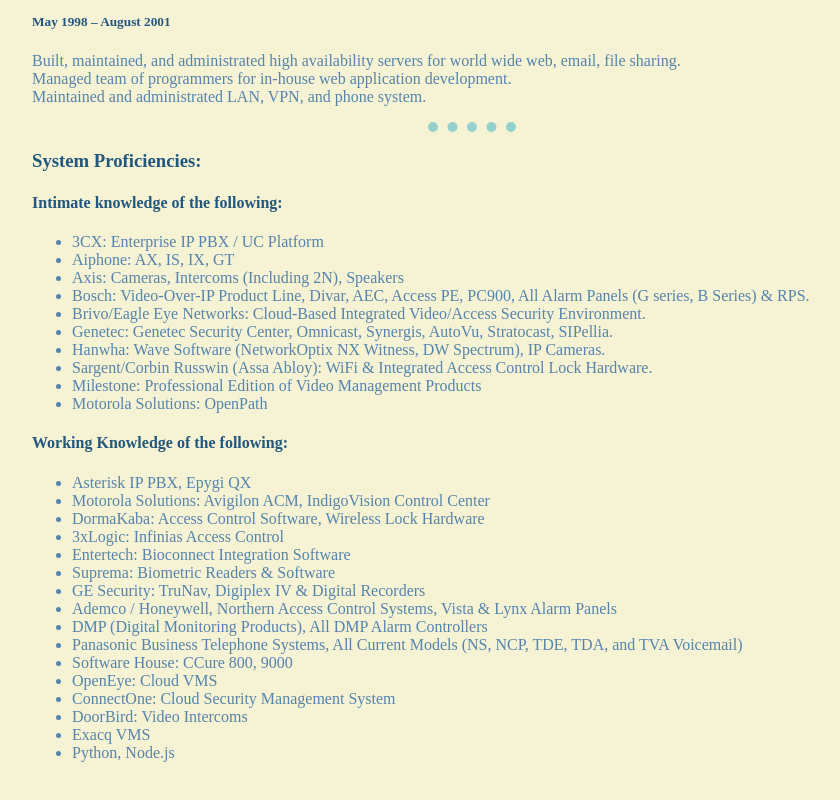
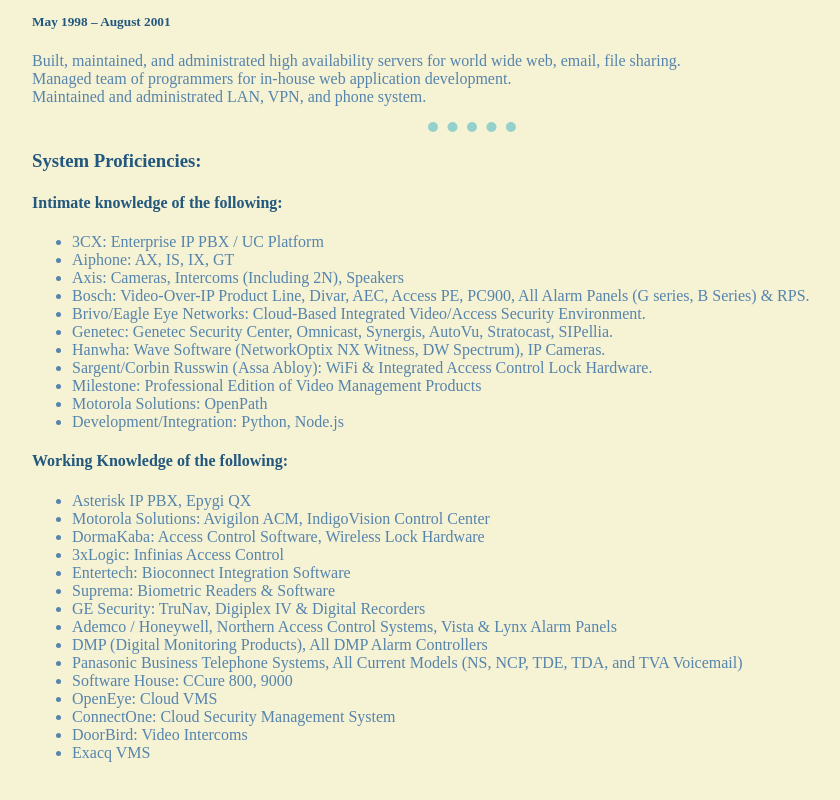
Before and after one commit to jamesbien/cv, a plain HTML site: page index.html in a window 1280 px wide. Shown: the part 932-1732 px from the top of the page, without its empty margins (168-1008 px from the left). Drawn offline with Linux system fonts and the light colour scheme.

Commit message:
Update index.html

```diff
--- a/index.html
+++ b/index.html
@@ -61,6 +61,7 @@
 </li><li>Sargent/Corbin Russwin (Assa Abloy): WiFi & Integrated Access Control Lock Hardware.
 </li><li>Milestone: Professional Edition of Video Management Products
 </li><li>Motorola Solutions: OpenPath
+</li><li>Development/Integration: Python, Node.js
 </li></ul>
 
 <h4>Working Knowledge of the following:</h4>
@@ -80,7 +81,6 @@
 </li><li>ConnectOne: Cloud Security Management System
 </li><li>DoorBird: Video Intercoms
 </li><li>Exacq VMS
-</li><li>Python, Node.js
 </li></ul>
 
 </body>
```
